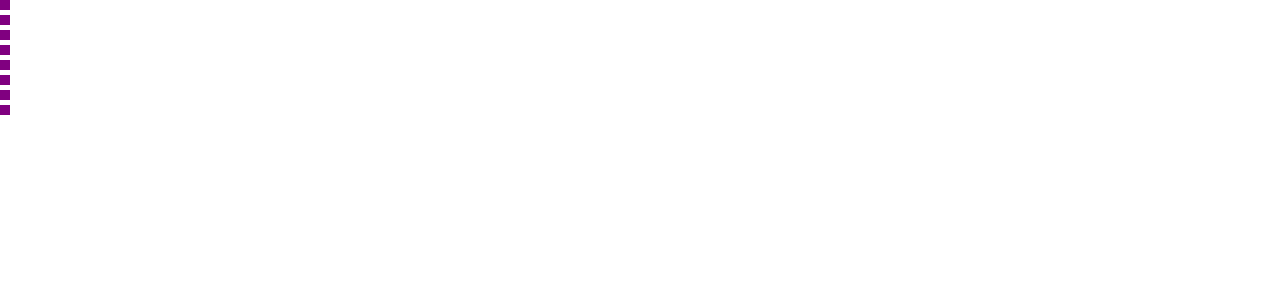
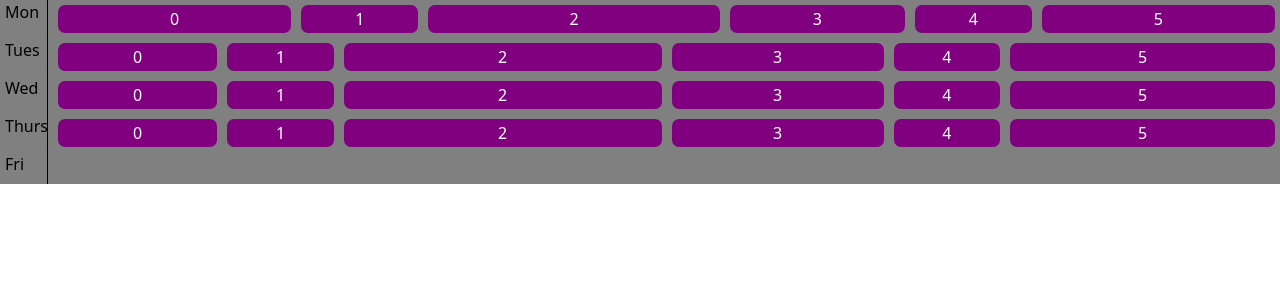
Before and after one commit to adunham95/scheduler, a React (Create React App) app: page / in a window 1280 px wide. Shown: the top 300 px of the page. Built offline with nearby package versions, Linux system fonts and the light colour scheme.

Commit message:
Added calender view

```diff
--- a/src/components/Calender.js
+++ b/src/components/Calender.js
@@ -1,38 +1,51 @@
 import React from 'react';
 
-function generateDataSet(i) {
-  return { array: i };
-}
+const arr = [
+  [{ array: 0, width: '20%' }, { array: 1, width: '10%' }, { array: 2, width: '25%' }, { array: 3, width: '15%' }, { array: 4, width: '10%' }, { array: 5, width: '20%' }],
+  [{ array: 0, width: '15%' }, { array: 1, width: '10%' }, { array: 2, width: '30%' }, { array: 3, width: '20%' }, { array: 4, width: '10%' }, { array: 5, width: '25%' }],
+  [{ array: 0, width: '15%' }, { array: 1, width: '10%' }, { array: 2, width: '30%' }, { array: 3, width: '20%' }, { array: 4, width: '10%' }, { array: 5, width: '25%' }],
+  [{ array: 0, width: '15%' }, { array: 1, width: '10%' }, { array: 2, width: '30%' }, { array: 3, width: '20%' }, { array: 4, width: '10%' }, { array: 5, width: '25%' }],
+];
 
 export const Calender = () => {
   const rows = 5;
-  const columns = 5;
-  const arr = [...Array(rows)].map(() => [...Array(columns)].map((_, i) => (generateDataSet(i))));
+
+  const weekdays = ['Mon', 'Tues', 'Wed', 'Thurs', 'Fri'];
+
+  const blockStyle = {
+    backgroundColor: 'purple', margin: '5px', padding: '2px', borderRadius: '7px', color: 'white',
+  };
+  const rowStyle = {
+    display: 'flex',
+    minHeight: '2em',
+    backgroundColor: 'grey',
+  };
 
   function generateTable() {
-    console.log(arr);
-    arr.forEach((r, i) => {
-      r.forEach((c, j) => {
-        console.log(c);
-      });
-    });
-
-    return <div />;
+    return (
+      <>
+        {
+            [...Array(rows)].map((_, i) => (
+              <div style={rowStyle}>
+                <div style={{
+                  minWidth: '3em', textAlign: 'left', paddingLeft: '5px', marginRight: '5px', borderRight: '1px solid black',
+                }}
+                >
+                  {weekdays[i]}
+                </div>
+                {
+                    typeof arr[i] !== 'undefined' ? arr[i].map((c, j) => <div style={{ ...blockStyle, width: c.width }}>{c.array}</div>) : <div />
+                }
+              </div>
+            ))
+        }
+      </>
+    );
   }
 
   return (
-    <div style={{
-      display: 'grid', rowGap: '5px', columnGap: '5px', columnCount: columns, gridRow: rows,
-    }}
-    >
-      <div style={{ backgroundColor: 'purple', height: '10px', width: '10px' }} />
-      <div style={{ backgroundColor: 'purple', height: '10px', width: '10px' }} />
-      <div style={{ backgroundColor: 'purple', height: '10px', width: '10px' }} />
-      <div style={{ backgroundColor: 'purple', height: '10px', width: '10px' }} />
-      <div style={{ backgroundColor: 'purple', height: '10px', width: '10px' }} />
-      <div style={{ backgroundColor: 'purple', height: '10px', width: '10px' }} />
-      <div style={{ backgroundColor: 'purple', height: '10px', width: '10px' }} />
-      <div style={{ backgroundColor: 'purple', height: '10px', width: '10px' }} />
+    <div>
+      {generateTable()}
     </div>
   );
 };
```
